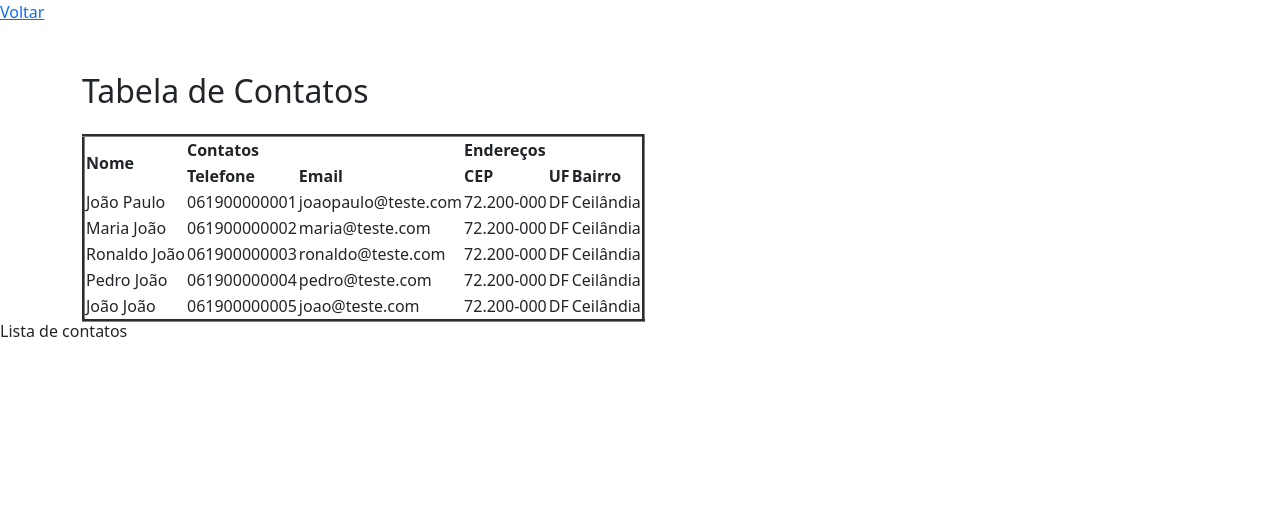
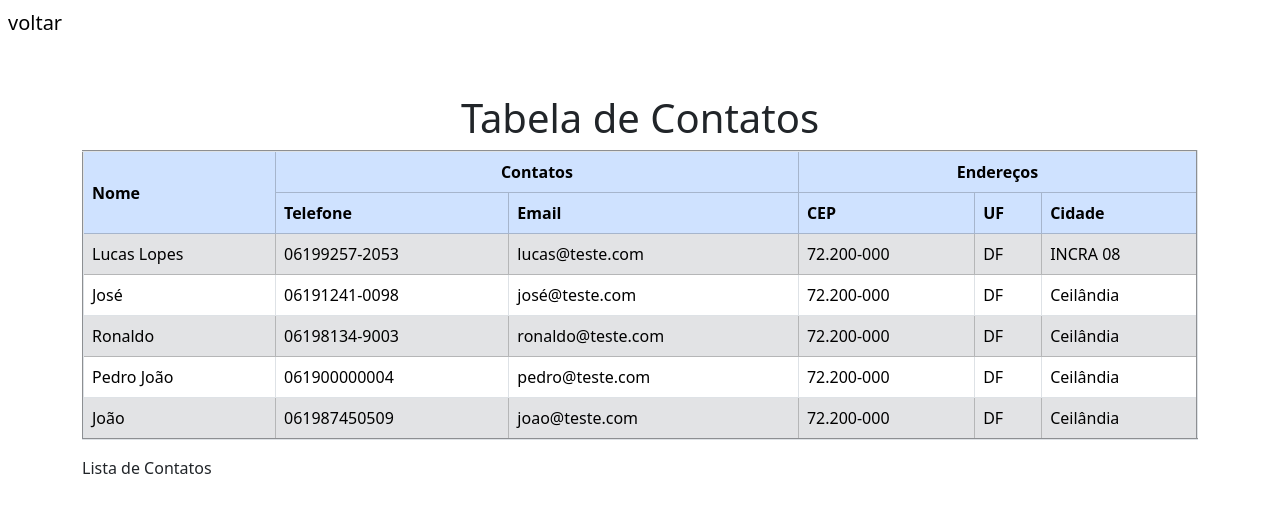
Before and after one commit to Lucas537/Atividade-02, a website: page tabela.html in a window 1280 px wide. Drawn offline with nearby package versions, Linux system fonts and the light colour scheme.

Commit message:
atividade

```diff
--- a/tabela.html
+++ b/tabela.html
@@ -1,64 +1,75 @@
 <!DOCTYPE html>
-<html lang="pt-BR">
+<html lang="en">
   <head>
-    <a href="./index.html"> Voltar</a>
-    <meta charset="UTF-8">
-    <meta name="viewport" content="width=device-width, initial-scale=1.0">
-    <title aligh center>Tabela de Contatos</title>
-    <link href="https://cdn.jsdelivr.net/npm/bootstrap@5.3.3/dist/css/bootstrap.min.css" rel="stylesheet">
+    <meta charset="utf-8" />
+    <meta name="viewport" content="width=device-width, initial-scale=1" />
+    <title>Tabela</title>
+    <link
+      href="https://cdn.jsdelivr.net/npm/bootstrap@5.3.3/dist/css/bootstrap.min.css"
+      rel="stylesheet"
+      integrity="sha384-QWTKZyjpPEjISv5WaRU9OFeRpok6YctnYmDr5pNlyT2bRjXh0JMhjY6hW+ALEwIH"
+      crossorigin="anonymous"
+    />
   </head>
   <body>
-    <div class="container mt-5">
-        <h2>Tabela de Contatos</h2>
-        <table class="table table-striped">
-            <thead>
-                <body>
-                        <table border="3">
-                            <thead>
-                                <tr >
-                                    <th rowspan="2">Nome</th>
-                                    <th colspan="2">Contatos </th>
-                                    <th colspan="3">Endereços</th>
-                                </tr>
+    <!-- Tabela -->
+
+    <div style="background-color: rgb(255, 255, 255); width: 100%" class="p-2">
+      <a
+        style="text-decoration: none; color: black"
+        class="fs-5"
+        href="formulario.html"
+        >voltar</a
+      >
+    </div>
+    <h1 class="text-center mt-5 fw-normal">Tabela de Contatos</h1>
+
+    <div class="container">
+      <table class="table mx-auto table-bordered" border="2">
+        <thead class="table-primary table-bordered" border="2">
           <tr>
-
-                                    <th >Telefone</th>
-                                    <th >Email</th>
-                                    <th >CEP</th>
-                                    <th >UF</th>
-                                    <th >Bairro</th>
+            <th class="align-middle" rowspan="2">Nome</th>
+            <th class="text-center" colspan="2">Contatos</th>
+            <th class="text-center" colspan="3">Endereços</th>
           </tr>
 
-                            <thead>
-
-
+          <tr>
+            <th>Telefone</th>
+            <th>Email</th>
+            <th>CEP</th>
+            <th>UF</th>
+            <th>Cidade</th>
+          </tr>
+        </thead>
 
         <tbody>
-                                <tr>
-                                    <td>João Paulo</td>
-                                    <td>061900000001</td>
-                                    <td>joaopaulo@teste.com</td>
+          <tr class="table-secondary">
+            <td>Lucas Lopes</td>
+            <td>06199257-2053</td>
+            <td>lucas@teste.com</td>
             <td>72.200-000</td>
             <td>DF</td>
-                                    <td>Ceilândia</td>
+            <td>INCRA 08</td>
+          </tr>
 
-                                </tr>
           <tr>
-                                    <td>Maria João</td>
-                                    <td>061900000002</td>
-                                    <td>maria@teste.com</td>
+            <td>José</td>
+            <td>06191241-0098</td>
+            <td>josé@teste.com</td>
             <td>72.200-000</td>
             <td>DF</td>
             <td>Ceilândia</td>
           </tr>
-                                <tr>
-                                    <td>Ronaldo João</td>
-                                    <td>061900000003</td>
+
+          <tr class="table-secondary">
+            <td>Ronaldo </td>
+            <td>06198134-9003</td>
             <td>ronaldo@teste.com</td>
             <td>72.200-000</td>
             <td>DF</td>
-                                    <td>Ceilândia </td>
+            <td>Ceilândia</td>
           </tr>
+
           <tr>
             <td>Pedro João</td>
             <td>061900000004</td>
@@ -67,24 +78,26 @@
             <td>DF</td>
             <td>Ceilândia</td>
           </tr>
-                                <tr>
-                                    <td>João João</td>
-                                    <td>061900000005</td>
+
+          <tr class="table-secondary">
+            <td>João</td>
+            <td>061987450509</td>
             <td>joao@teste.com</td>
-                                    <td>72.200-000  </td>
+            <td>72.200-000</td>
             <td>DF</td>
             <td>Ceilândia</td>
           </tr>
         </tbody>
       </table>
+      <p class="fw-lighter">Lista de Contatos</p>
+    </div>
 
-
+    <!-- Bootstrap -->
+    <script src="../assets/dist/js/bootstrap.bundle.min.js"></script>
+    <script
+      src="https://cdn.jsdelivr.net/npm/bootstrap@5.3.3/dist/js/bootstrap.bundle.min.js"
+      integrity="sha384-YvpcrYf0tY3lHB60NNkmXc5s9fDVZLESaAA55NDzOxhy9GkcIdslK1eN7N6jIeHz"
+      crossorigin="anonymous"
+    ></script>
   </body>
 </html>
-                </tr>
-                <tr>
-    </div>
-    <h6>Lista de contatos</h6>
-    <script src="https://cdn.jsdelivr.net/npm/bootstrap@5.3.3/dist/js/bootstrap.bundle.min.js"></script>
-</body>
-</html>
```
Also changed, not shown: index.html (+45 -32 lines). Lines whose indentation alone changed are shown as unchanged.
